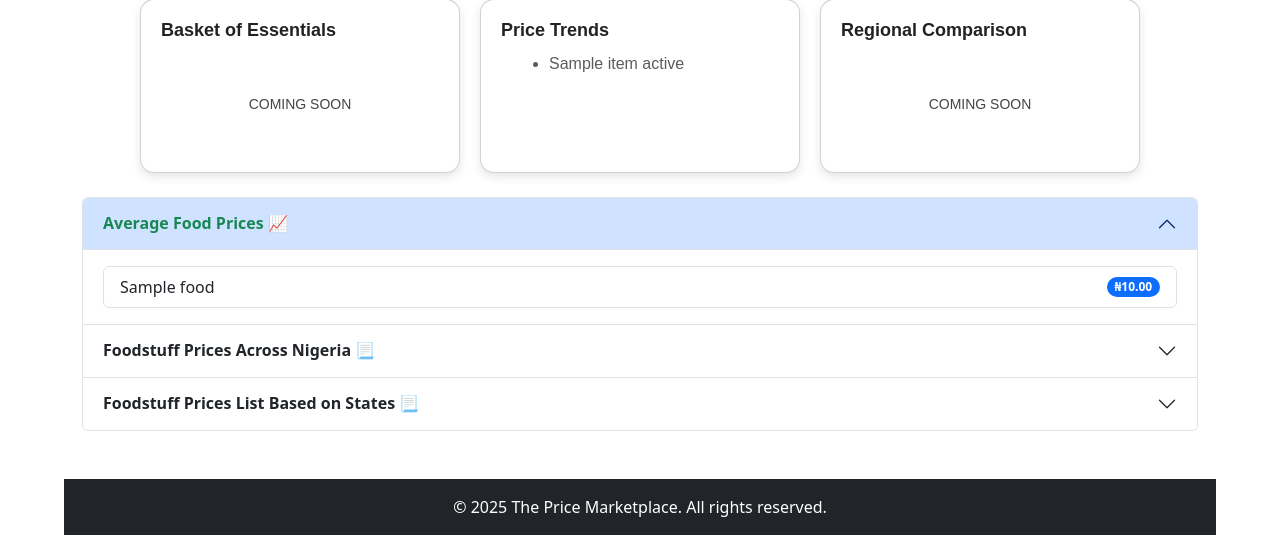
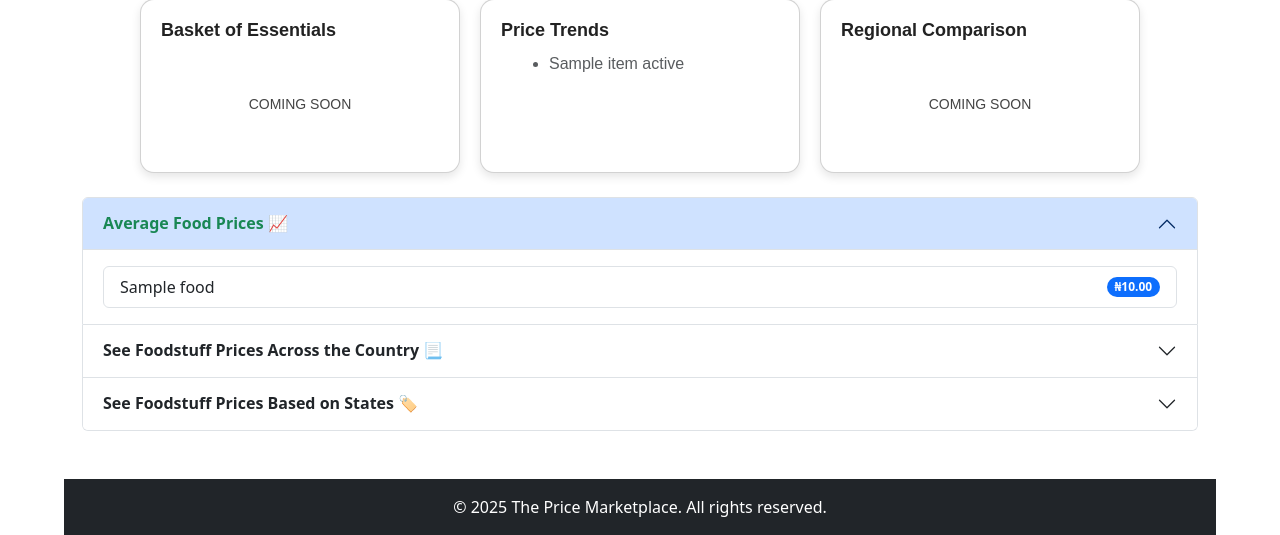
Before and after one commit to investor-uyah/PriceStore, a Django app: template Main/templates/price_page.html in a window 1280 px wide. Shown: the part 275-810 px from the top of the page. Run offline with Django 5.2, Linux system fonts and the light colour scheme; data comes from the database, SQL or seed files in the repository; tables that the repository leaves empty hold one stand-in row (values such as "Sample post"); the template is opened without the code that fills it: values that come from a table or form of the project are taken from there, most other values are stand-ins (such as "Sample title", 1, 10 or a date in 2020).

Commit message:
call-to-action on accordion headings

```diff
--- a/Main/templates/price_page.html
+++ b/Main/templates/price_page.html
@@ -201,7 +201,7 @@
         <button class="accordion-button collapsed text-dark" type="button"
                 data-bs-toggle="collapse" data-bs-target="#collapseExpensive"
                 aria-expanded="false" aria-controls="collapseExpensive">
-          <b>Foodstuff Prices Across Nigeria 📃</b>
+          <b>See Foodstuff Prices Across the Country 📃</b>
         </button>
       </h2>
       <div id="collapseExpensive" class="accordion-collapse collapse"
@@ -237,7 +237,7 @@
         <button class="accordion-button collapsed text-dark" type="button"
                 data-bs-toggle="collapse" data-bs-target="#collapseStates"
                 aria-expanded="false" aria-controls="collapseStates">
-          <b>Foodstuff Prices List Based on States 📃</b>
+          <b>See Foodstuff Prices Based on States 🏷</b>
         </button>
       </h2>
       <div id="collapseStates" class="accordion-collapse collapse"
```
